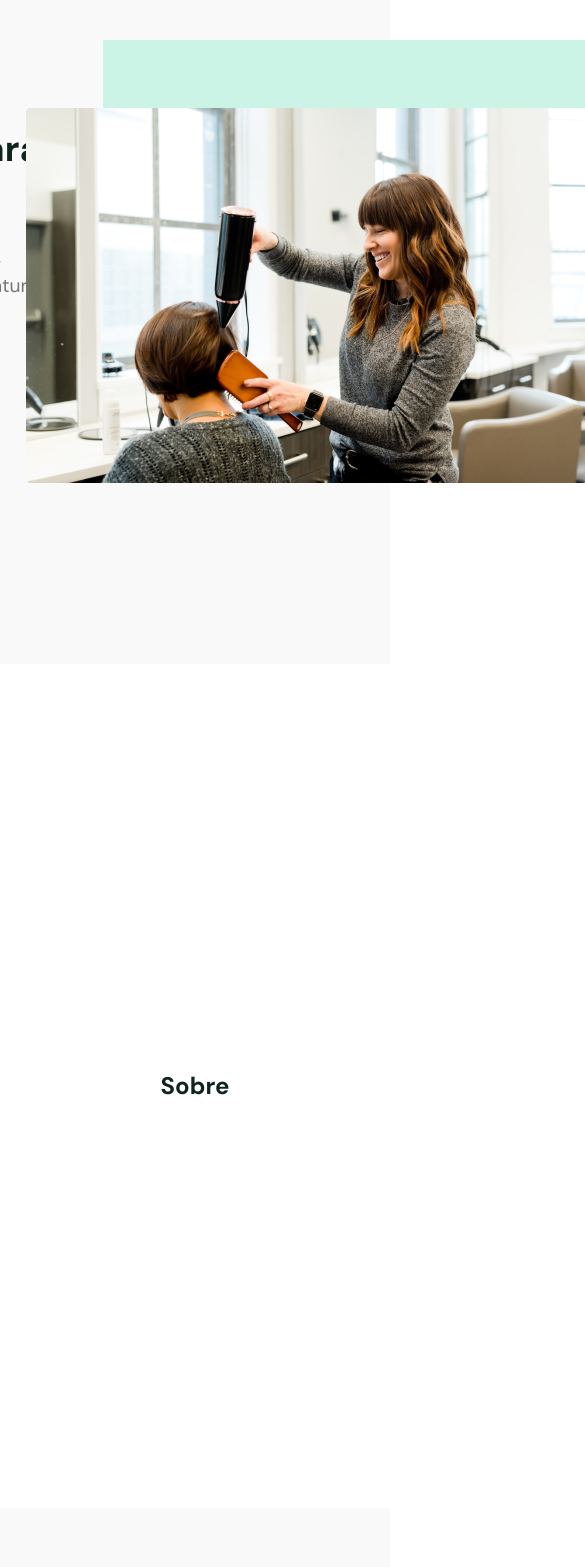
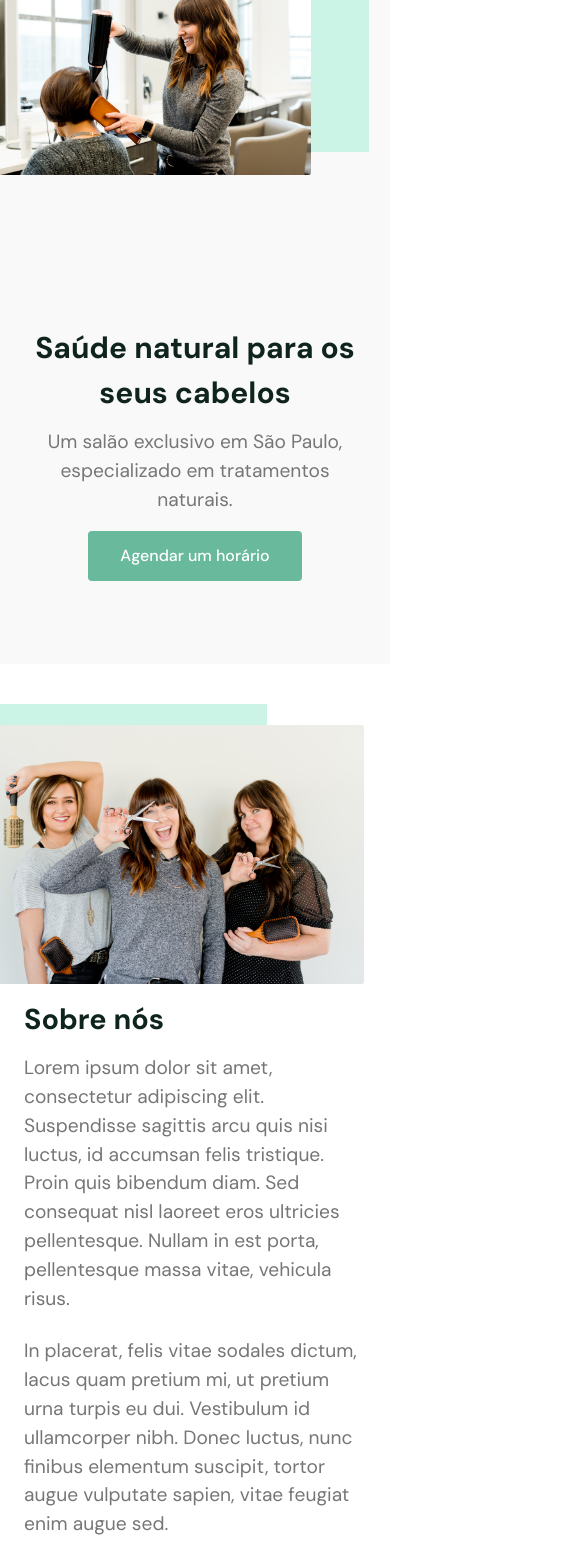
Before and after one commit to EdsonLopesJr/DESAFIO-SOUV-FRONTEND, a Next.js app: page / in a window 390 px wide. Shown: the part 180-1747 px from the top of the page, 585 px wide, since content can reach past the window. Built offline with nearby package versions, Linux system fonts and the light colour scheme.

Commit message:
implements css responsive

```diff
--- a/src/components/About/about.styled.ts
+++ b/src/components/About/about.styled.ts
@@ -1,8 +1,76 @@
 import styled from "styled-components";
 
-export const Wrapper = styled.section`
+export const Wrapper = styled.main`
   height: 100vh;
   display: flex;
-  justify-content: center;
   align-items: center;
+  justify-content: space-around;
+  flex-direction: row;
+
+  @media (max-width: 900px) {
+    display: block;
+    height: 1336px;
+    margin: auto;
+    width: 100%;
+  }
 `;
+
+export const ImageWrapper = styled.div`
+  position: relative;
+  width: 581px;
+  height: 405px;
+  background-color: ${({ theme }) => theme.colors.secondary};
+
+  img {
+    position: absolute;
+    top: 68px;
+    left: 97px;
+    width: 617px;
+    height: 412px;
+
+    @media (max-width: 900px) {
+      width: 387.92px;
+      height: 258.65px;
+      top: 21.35px;
+      left: 98.08;
+    }
+  }
+  @media (max-width: 900px) {
+    width: 365.29px;
+    height: 254.26px;
+    left: -111px;
+
+    margin: 2.5rem auto;
+  }
+`;
+
+export const Section = styled.section`
+  margin-left: 4rem;
+  margin-right: 7.5rem;
+  width: 610px;
+  height: 312px;
+
+  @media (max-width: 900px) {
+    width: 100%;
+    height: 598px;
+    padding: 0 1.5rem;
+    margin: auto;
+    margin-top: 2.5rem;
+  }
+`;
+
+export const Title = styled.h1`
+  font-size: 2.25rem;
+  margin-bottom: 0.8rem;
+  font-weight: 700;
+
+  @media (max-width: 900px) {
+    font-size: 1.8rem;
+  }
+`;
+
+export const Text = styled.p`
+  font-size: 1.2rem;
+  margin-bottom: 1.5rem;
+  color: ${({ theme }) => theme.colors.textSecondary};
+`;
--- a/src/components/About/index.tsx
+++ b/src/components/About/index.tsx
@@ -1,9 +1,36 @@
+import Image from "next/image";
 import * as S from "./about.styled";
+import aboutImage from "@/assets/images/about-image.png";
 
 export const About: React.FC = () => {
   return (
     <S.Wrapper id="about">
-      <h1>Sobre</h1>
+      <S.ImageWrapper>
+        <Image src={aboutImage} alt="about-image" />
+      </S.ImageWrapper>
+      <S.Section>
+        <S.Title>Sobre nós</S.Title>
+        <S.Text>
+          Lorem ipsum dolor sit amet, consectetur adipiscing elit. Suspendisse
+          sagittis arcu quis nisi luctus, id accumsan felis tristique. Proin
+          quis bibendum diam. Sed consequat nisl laoreet eros ultricies
+          pellentesque. Nullam in est porta, pellentesque massa vitae, vehicula
+          risus.
+        </S.Text>
+        <S.Text>
+          In placerat, felis vitae sodales dictum, lacus quam pretium mi, ut
+          pretium urna turpis eu dui. Vestibulum id ullamcorper nibh. Donec
+          luctus, nunc finibus elementum suscipit, tortor augue vulputate
+          sapien, vitae feugiat enim augue sed.
+        </S.Text>
+        <S.Text>
+          Quisque id aliquam elit. Suspendisse congue pharetra maximus. Duis
+          rutrum velit a leo euismod dictum. Sed sodales est efficitur arcu
+          tincidunt tincidunt. Curabitur fringilla, risus at feugiat feugiat,
+          nisl nulla tincidunt tellus, elementum elementum lorem nisl eleifend
+          dolor. Nullam eget dui at sem ullamcorper luctus.
+        </S.Text>
+      </S.Section>
     </S.Wrapper>
   );
 };
--- a/src/components/Contact/index.tsx
+++ b/src/components/Contact/index.tsx
@@ -3,7 +3,7 @@ import * as S from "./contact.styled";
 export const Contact: React.FC = () => {
   return (
     <S.Wrapper id="contact">
-      <h1>Serviços</h1>
+      <h1>Contatos</h1>
     </S.Wrapper>
   );
 };
--- a/src/components/Header/header.styled.ts
+++ b/src/components/Header/header.styled.ts
@@ -3,7 +3,7 @@ import styled from "styled-components";
 export const HeaderContainer = styled.header`
   background-color: ${({ theme }) => theme.colors.background};
   position: fixed;
-  width: 100vw;
+  width: 100%;
   height: 72px;
   display: flex;
   align-items: center;
--- a/src/components/Presentation/presentation.styled.ts
+++ b/src/components/Presentation/presentation.styled.ts
@@ -6,6 +6,13 @@ export const Wrapper = styled.main`
   display: flex;
   justify-content: center;
   align-items: center;
+  flex-direction: row;
+
+  @media (max-width: 900px) {
+    flex-direction: column-reverse;
+    justify-content: flex-start;
+    align-items: center;
+  }
 `;
 
 export const LeftSide = styled.div`
@@ -21,11 +28,23 @@ export const WrapperContent = styled.div`
   display: flex;
   flex-direction: column;
   justify-content: flex-start;
+
+  @media (max-width: 900px) {
+    text-align: center;
+    justify-content: center;
+    align-items: center;
+    width: 327px;
+    height: 90px;
+  }
 `;
 export const Title = styled.h1`
   font-size: 2.25rem;
   margin-bottom: 0.8rem;
   font-weight: 700;
+
+  @media (max-width: 900px) {
+    font-size: 1.875rem;
+  }
 `;
 
 export const Subtitle = styled.p`
@@ -56,6 +75,11 @@ export const Button = styled.button`
     background-color: ${({ theme }) => theme.colors.secondary};
     color: ${({ theme }) => theme.colors.dark};
   }
+
+  @media (max-width: 900px) {
+    height: 56 px;
+    width: 214px;
+  }
 `;
 
 export const RightSide = styled.div`
@@ -63,6 +87,11 @@ export const RightSide = styled.div`
   display: flex;
   align-items: center;
   justify-content: center;
+
+  @media (max-width: 900px) {
+    width: 394px;
+    height: 265px;
+  }
 `;
 
 export const ImageWrapper = styled.div`
@@ -74,5 +103,17 @@ export const ImageWrapper = styled.div`
     position: absolute;
     top: 68px;
     right: 97px;
+
+    @media (max-width: 900px) {
+      width: 335.92px;
+      height: 224.32px;
+      top: 40.68px;
+      right: 58.08px;
+    }
+  }
+
+  @media (max-width: 900px) {
+    width: 347.89px;
+    height: 242.27px;
   }
 `;
--- a/src/styles/globals.ts
+++ b/src/styles/globals.ts
@@ -15,6 +15,8 @@ export const GlobalStyles = createGlobalStyle`
     font-family: ${({ theme }) => theme.typography.secondaryFont}, sans-serif;
     line-height: 1.5;
     -webkit-font-smoothing: antialiased;
+    max-width: 100%;
+    max-height: 100%;
   }
 
   h1 {
```
Also changed, not shown: src/assets/images/about-image.png (added).
